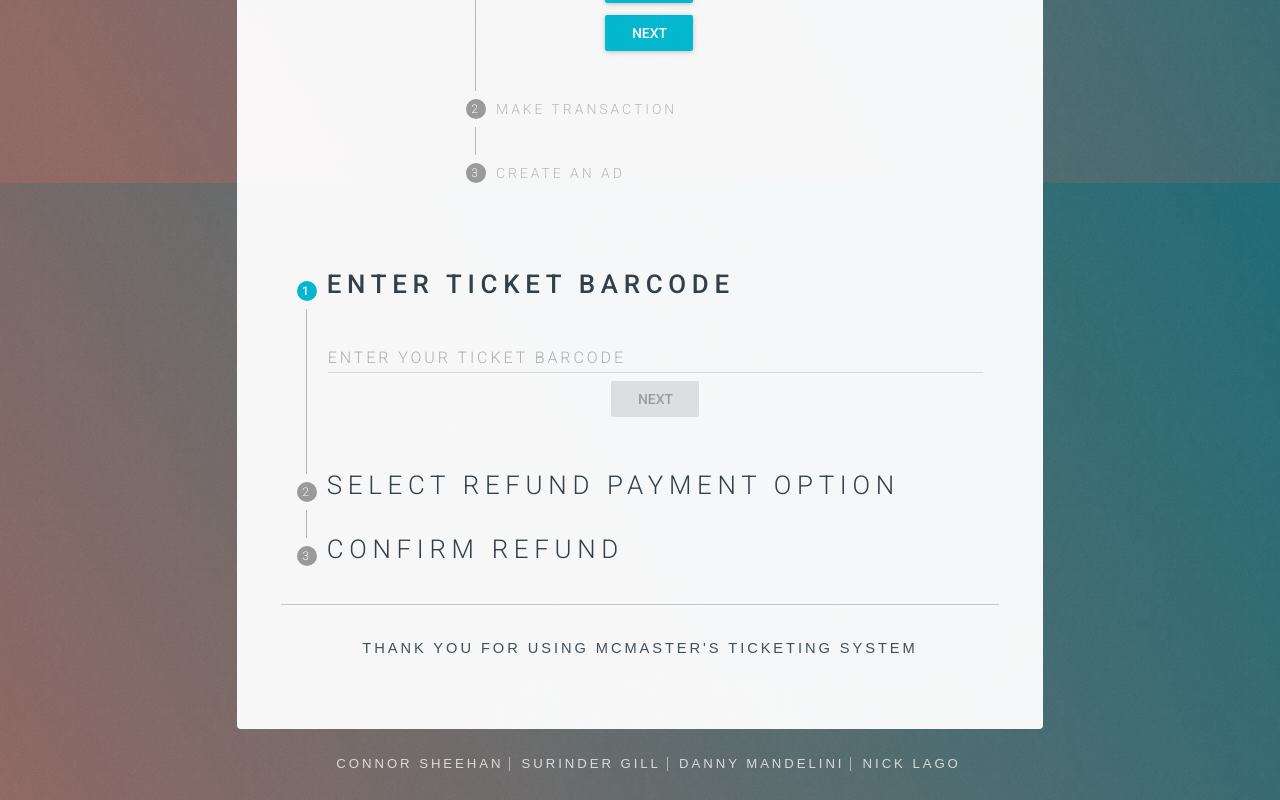
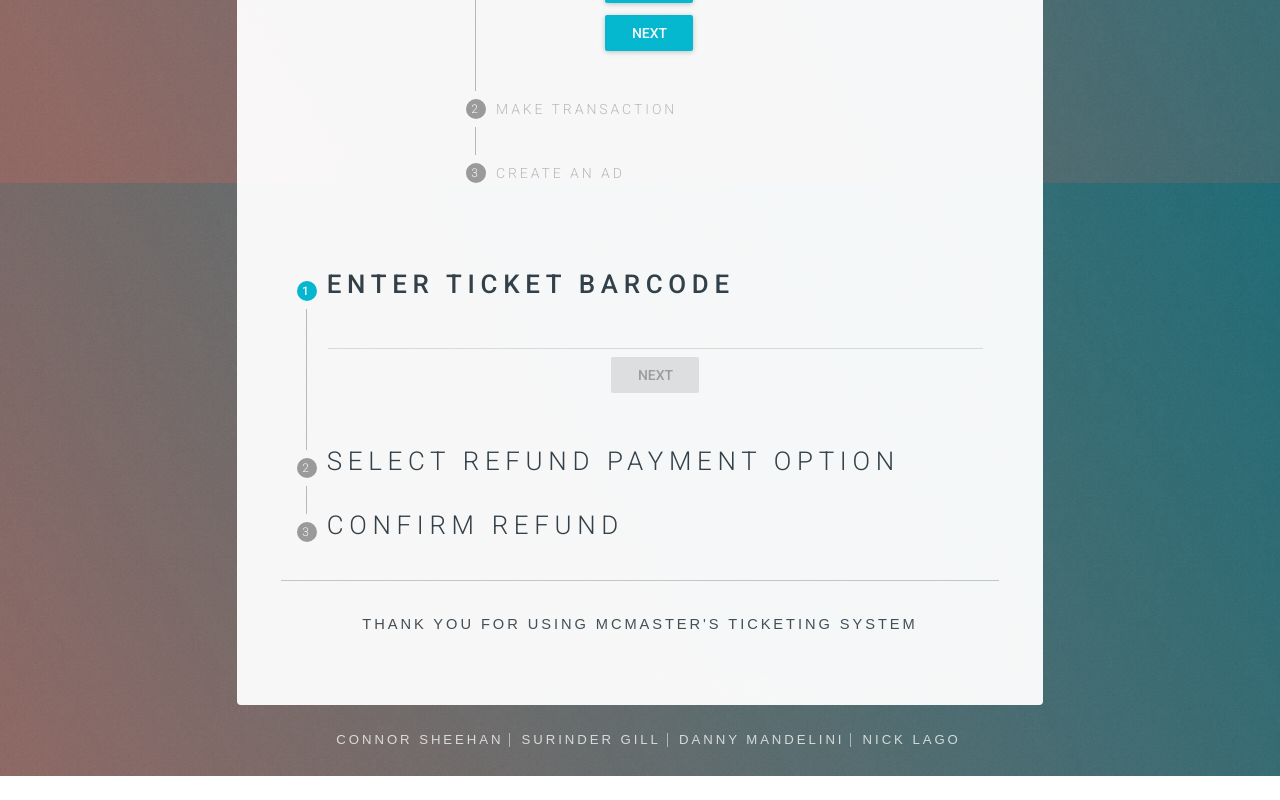
Before and after one commit to cgsheeh/4hc3_parking_meter, a React (Create React App) app: page / in a window 1280 px wide. Shown: the part 617-1417 px from the top of the page. After the commit the page ends 1393 px from the top, so only its background shows below. Built offline with nearby package versions, Linux system fonts and the light colour scheme; what react-tap-event-plugin would draw is missing.

Commit message:
Add custom text for barcode

```diff
--- a/src/BarcodeEntry.js
+++ b/src/BarcodeEntry.js
@@ -32,7 +32,7 @@ class BarcodeEntry extends Component {
 			<div className="BarcodeEntry">
 				<TextField
           			fullWidth={true}
-          			floatingLabelText="Enter your ticket barcode"
+          			floatingLabelText={this.props.input_text}
           			ref="barcode_entry"
           			onChange={this.save_barcode}
           			value={this.state.barcode}
```
